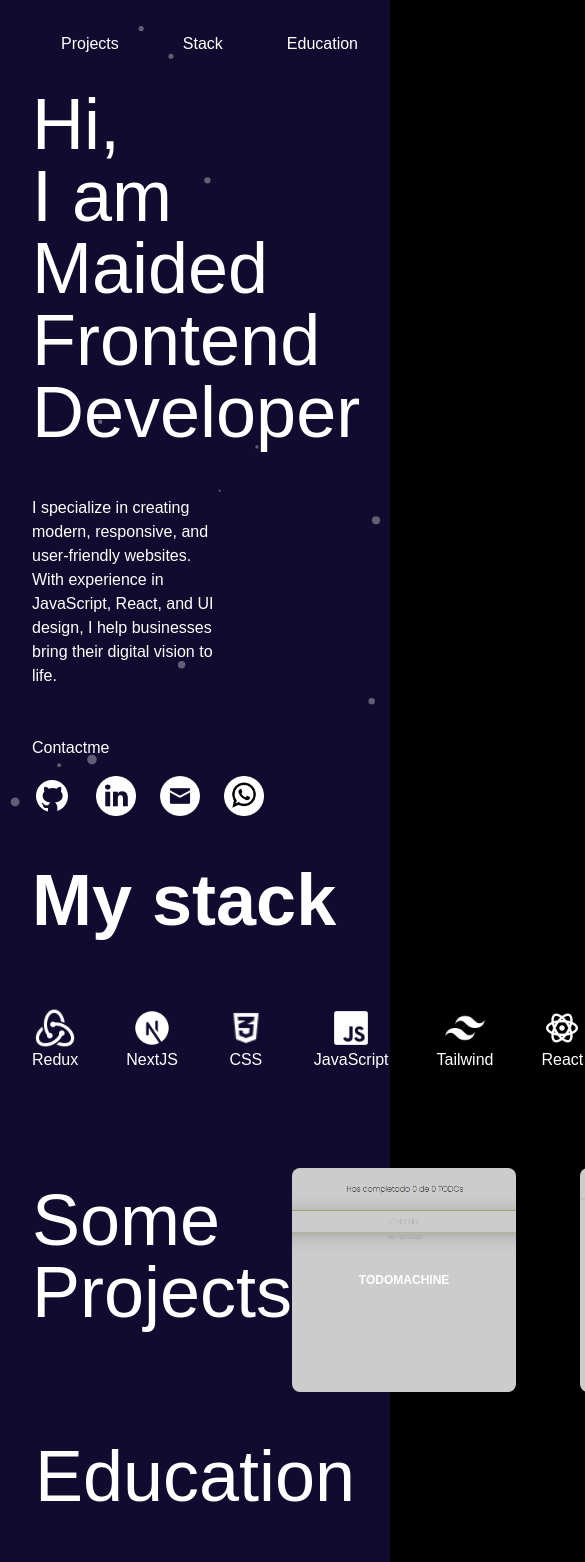
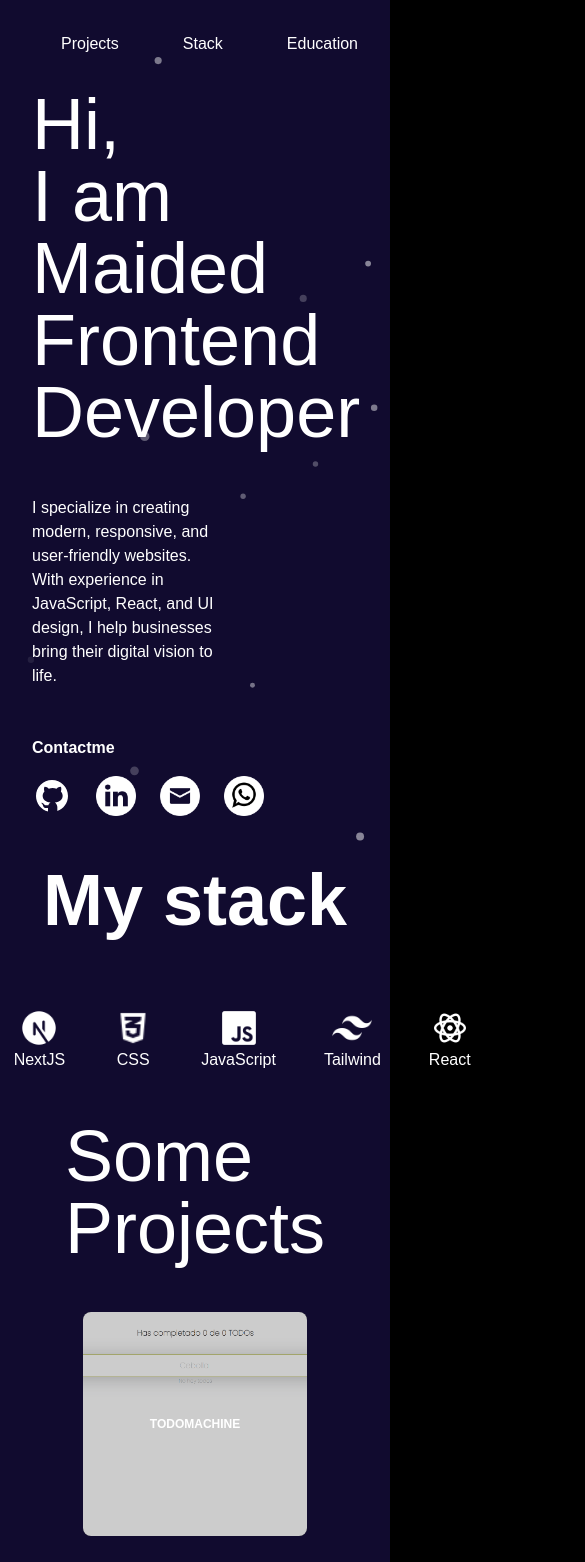
Before and after one commit to MaidedPonce/maidedpo, a Next.js app: page / in a window 390 px wide. Shown: the top 1562 px of the page, 585 px wide, since content can reach past the window. Built offline with nearby package versions, Linux system fonts and the light colour scheme; a web font is replaced by a local one.

Commit message:
Add responsive

```diff
--- a/src/ui/containers/AboutMe.tsx
+++ b/src/ui/containers/AboutMe.tsx
@@ -18,7 +18,7 @@ const AboutMe = () => {
         </p>
       </div>
       <div className='space-y-4'>
-        <h2>Contactme</h2>
+        <h2 className='font-semibold'>Contactme</h2>
         <ul className='flex max-w-96 justify-between gap-6 items-center'>
           <li>
             <a href='https://github.com/MaidedPonce'>
--- a/src/ui/containers/Education.tsx
+++ b/src/ui/containers/Education.tsx
@@ -1,13 +1,11 @@
 'use client'
-import React, { useRef } from 'react'
-import Image from 'next/image'
+import React from 'react'
 
 const Education = () => {
-  const ref = useRef(null)
   return (
     <section
       id='education'
-      className='bg-brand-purple flex-col flex justify-between items-center text-white px-8 space-y-12'
+      className='bg-brand-purple flex-col h-[50vh] flex justify-start items-start text-white px-8 space-y-12'
     >
       <h1 className='text-7xl font-medium'>Education</h1>
       <div className='flex items-start'>
@@ -15,7 +13,7 @@ const Education = () => {
         <div className='flex items-start flex-col'>
           <h1 className='font-semibold'>Rosario Castellanos</h1>
           <h2>
-            Bachelor's degree in information and communication technologies
+            Bachelor&apos;s degree in information and communication technologies
           </h2>
         </div>
       </div>
--- a/src/ui/containers/Particles.tsx
+++ b/src/ui/containers/Particles.tsx
@@ -2,12 +2,7 @@
 
 import { useEffect, useMemo, useState } from 'react'
 import Particles, { initParticlesEngine } from '@tsparticles/react'
-import {
-  type Container,
-  type ISourceOptions,
-  MoveDirection,
-  OutMode,
-} from '@tsparticles/engine'
+import { type Container, type ISourceOptions } from '@tsparticles/engine'
 // import { loadAll } from "@tsparticles/all"; // if you are going to use `loadAll`, install the "@tsparticles/all" package too.
 // import { loadFull } from "tsparticles"; // if you are going to use `loadFull`, install the "tsparticles" package too.
 import { loadSlim } from '@tsparticles/slim' // if you are going to use `loadSlim`, install the "@tsparticles/slim" package too.
@@ -80,9 +75,9 @@ const ComponentParticles = () => {
             enable: true,
             speed: 0.05,
             sync: true,
-            startValue: 'max',
+            startValue: 'random',
             count: 1,
-            destroy: 'min',
+            destroy: 'none',
           },
           value: {
             min: 0,
--- a/src/ui/containers/Projects.tsx
+++ b/src/ui/containers/Projects.tsx
@@ -1,16 +1,11 @@
-'use client'
-import { m } from 'framer-motion'
-import React, { useRef } from 'react'
-import { LazyAnimations } from 'components/LazyAnimations'
-import { Path } from '../components/Path'
+import React from 'react'
 import Image from 'next/image'
 
 const Projects = () => {
-  const ref = useRef(null)
   return (
     <section
       id='projects'
-      className='bg-brand-purple flex justify-between items-center text-white px-8 space-y-12'
+      className='bg-brand-purple flex-col lg:flex-row flex justify-between items-center text-white px-8 space-y-12'
     >
       <div>
         <h1 className='text-7xl font-medium'>
@@ -18,7 +13,7 @@ const Projects = () => {
           <br /> Projects
         </h1>
       </div>
-      <ul className='flex flex-row gap-16'>
+      <ul className='flex flex-col lg:flex-row gap-16'>
         <li className='h-56 rounded-lg overflow-hidden w-56'>
           {/* <div className='absolute w-full h-full bg-black/20 z-10' /> */}
           <a
--- a/src/ui/containers/Stack.tsx
+++ b/src/ui/containers/Stack.tsx
@@ -1,11 +1,4 @@
-'use client'
-import { useRef } from 'react'
-import { m, useScroll, useTransform } from 'framer-motion'
-/* import { NamesDesktop } from '../components/NamesDesktop'
-import { NamesMobile } from '../components/NamesMobile' */
 import Image from 'next/image'
-import { LazyAnimations } from 'components/LazyAnimations'
-import Divider from '../components/Divider'
 
 const STACK = [
   {
@@ -38,7 +31,7 @@ export function Stack() {
   return (
     <section
       id='stack'
-      className='flex px-8 space-y-12 flex-col justify-around items-start gap-6'
+      className='flex px-8 space-y-12 items-center flex-col justify-around lg:items-start gap-6'
     >
       <h1 className='text-7xl font-bold text-white'>My stack</h1>
       <ul className='flex justify-between gap-12'>
```
